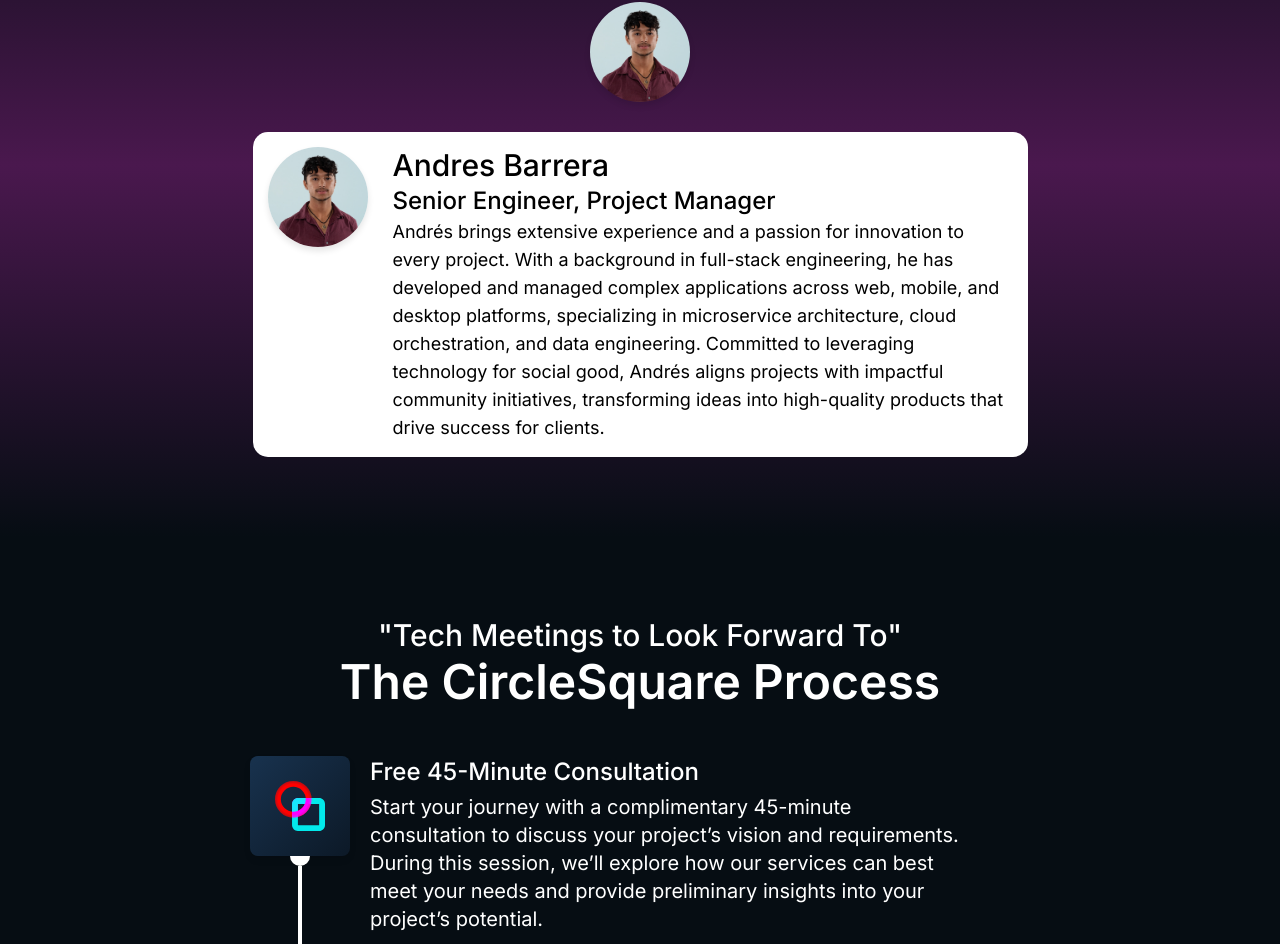
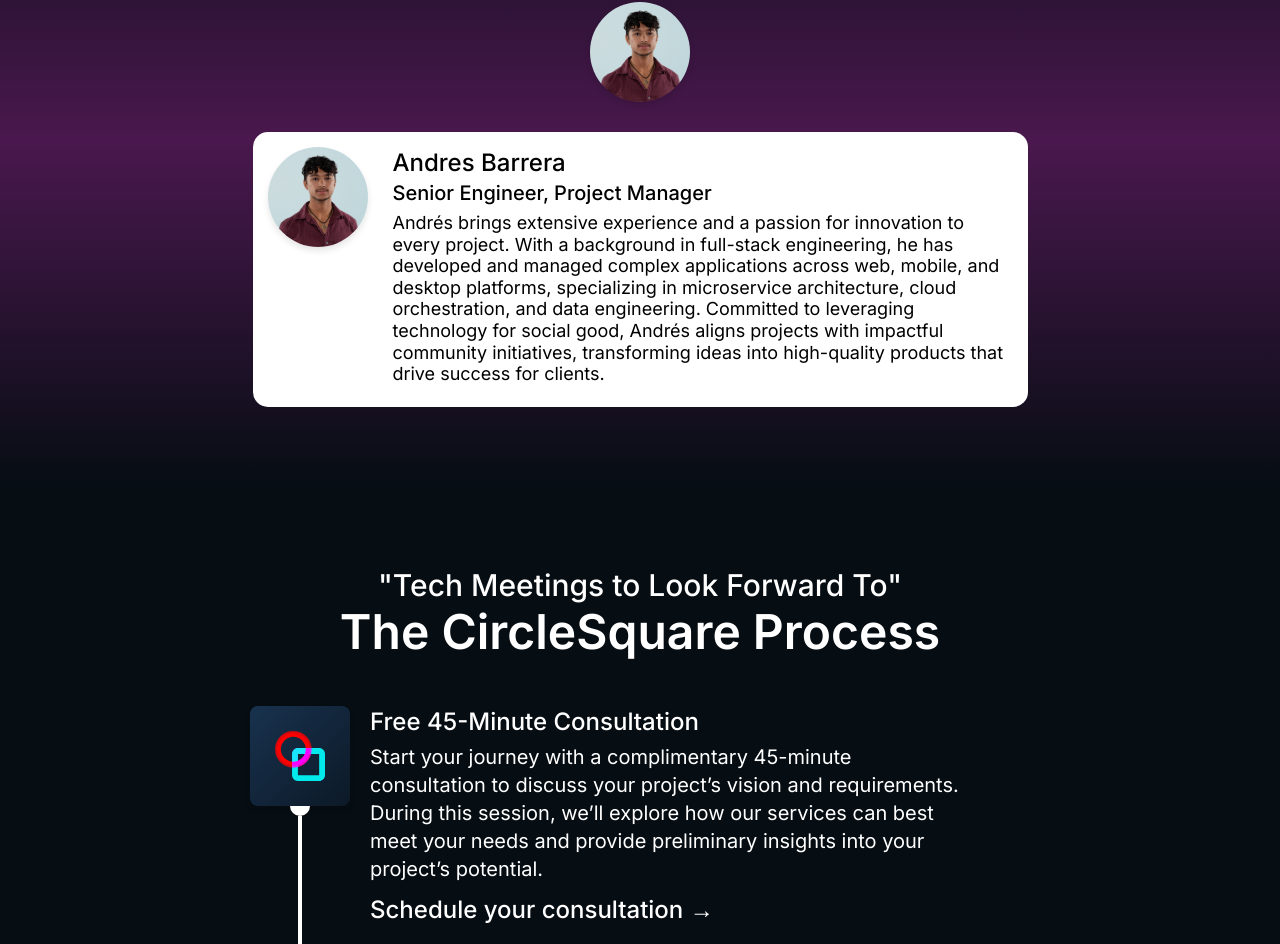
Before and after one commit to drebarrera/circlesquarelabs.com, a Next.js app: page / in a window 1280 px wide. Shown: the part 3709-4653 px from the top of the page. Built offline with nearby package versions, Linux system fonts and the light colour scheme.

Commit message:
Style changes to team component

```diff
--- a/components/index/team.js
+++ b/components/index/team.js
@@ -31,7 +31,7 @@
                         })
                     }
                 </div>
-                <div className="p-[15px] bg-white flex w-full h-fit gap-[15px] flex-col md:w-[775px] md:h-[325px] md:gap-[25px] md:flex-row" style={ {'borderRadius': '15px'} }>
+                <div className="p-[15px] bg-white flex w-full h-fit gap-[15px] flex-col md:w-[775px] md:h-[275px] md:gap-[25px] md:flex-row" style={ {'borderRadius': '15px'} }>
                     <div className="relative w-[75px] h-[75px] md:w-[100px] md:h-[100px]">
                         <div className="relative w-[75px] h-[75px] md:w-[100px] md:h-[100px]">
                             <Image
@@ -43,10 +43,12 @@
                             />
                         </div>
                     </div>
-                    <div className="relative flex flex-col justify-between w-full gap-[5px] md:w-[620px] md:gap-0">
-                        <h4 className="font-medium text-2xl text-black md:text-3xl">{ selected["name"] }</h4>
-                        <h4 className="font-medium text-xl text-black md:text-2xl">{ selected["role"] }</h4>
-                        <p className="text-md text-black md:text-lg">{ selected["description"] }</p>
+                    <div className="relative flex flex-col w-full gap-[5px] md:w-[620px]">
+                        <div className="flex flex-col">
+                            <h4 className="font-medium text-xl text-black md:text-2xl">{ selected["name"] }</h4>
+                            <h4 className="font-medium text-lg text-black md:text-xl">{ selected["role"] }</h4>
+                        </div>
+                        <p className="text-md text-black md:text-lg" style={ {'lineHeight': '1.2'} }>{ selected["description"] }</p>
                     </div>
                 </div>
             </div>
```
